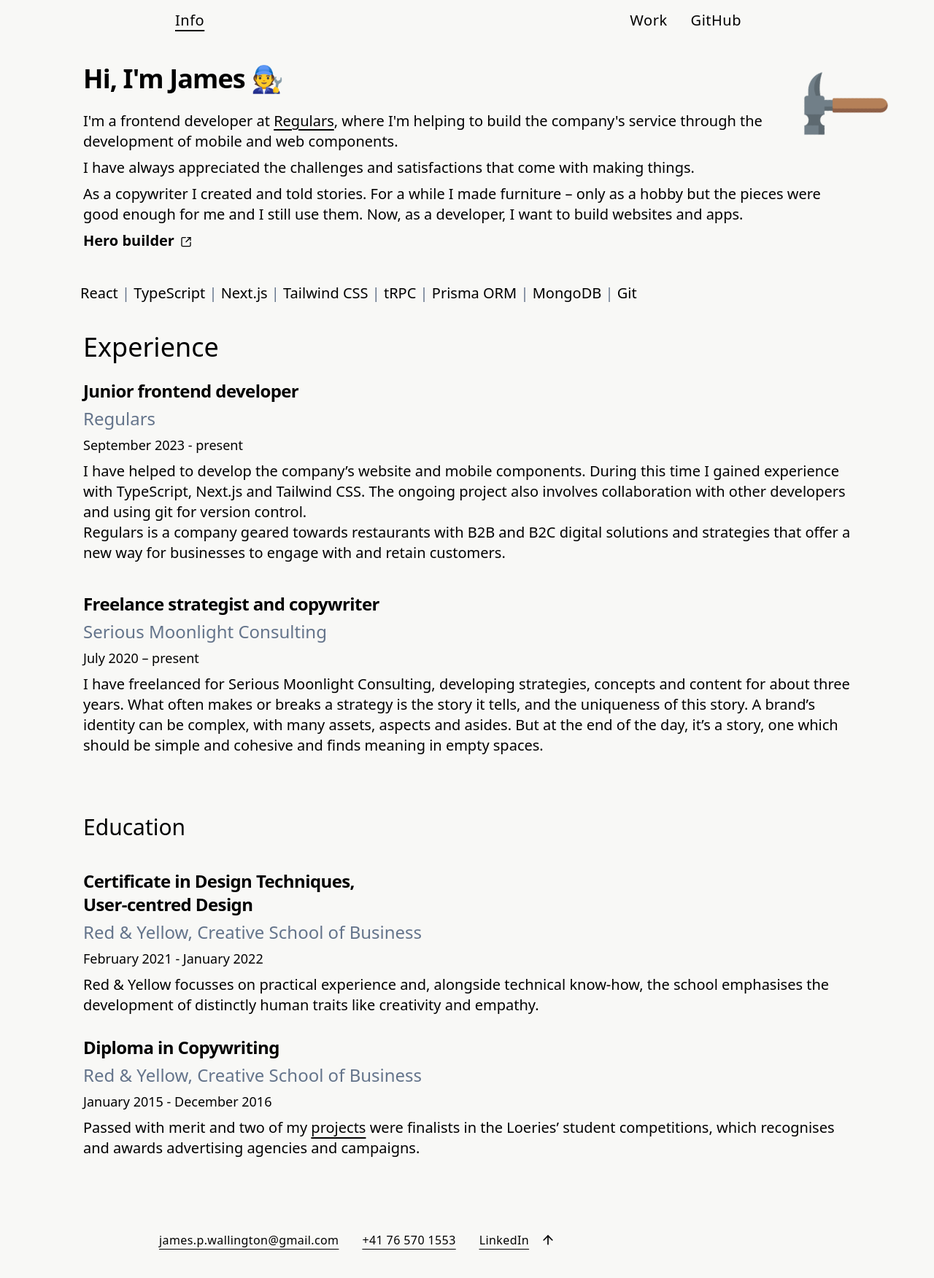
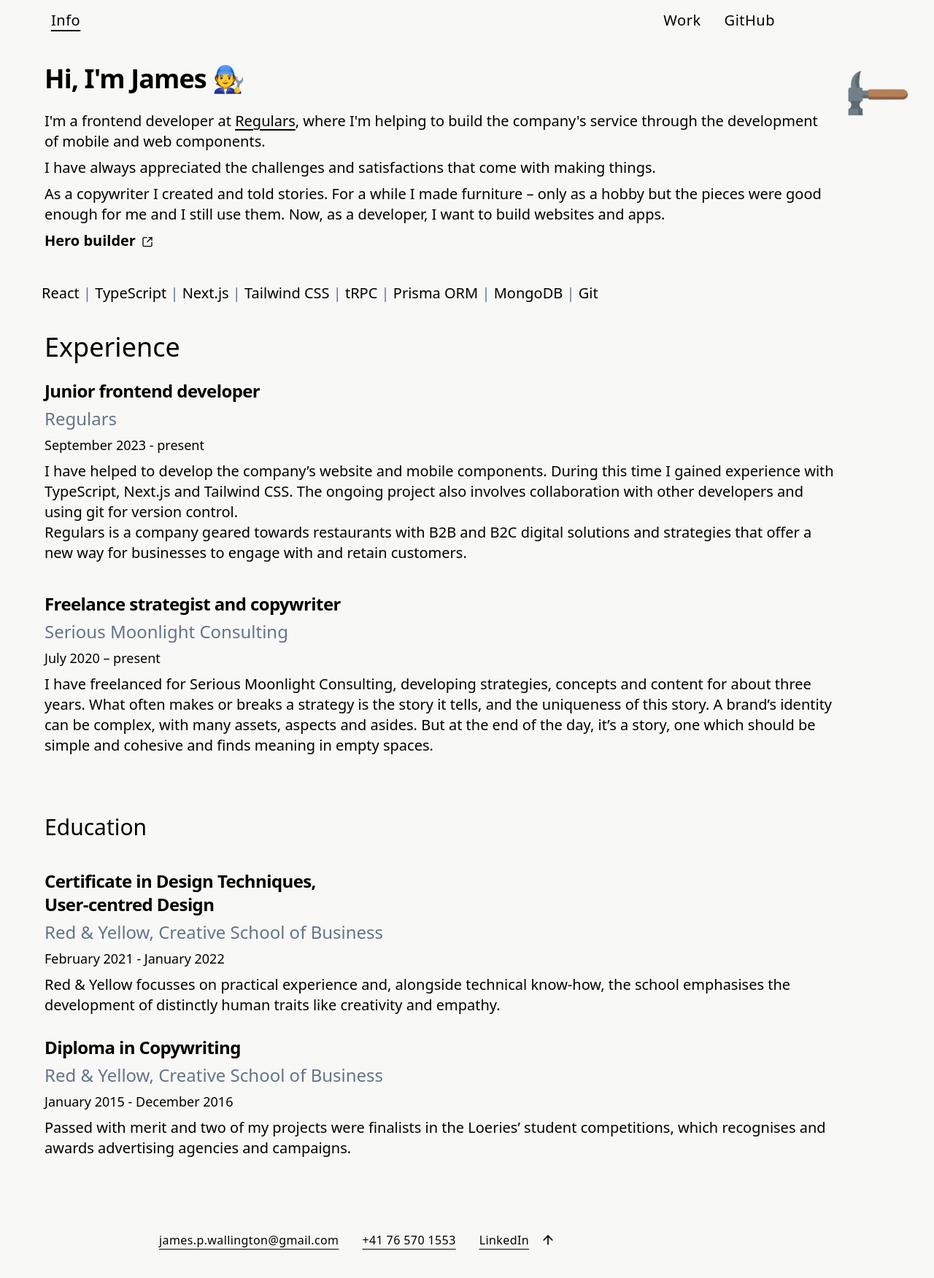
Before and after one commit to Lopside95/james-site, a Next.js app: page / in a window 1280 px wide. Shown: the top 1752 px of the page at 73% size. Built offline with nearby package versions, Linux system fonts and the light colour scheme.

Commit message:
more design fixes

```diff
--- a/src/components/Navbar.tsx
+++ b/src/components/Navbar.tsx
@@ -12,13 +12,17 @@
     }`;
 
   return (
-    <div className="flex w-full py-2 mb-3 md:h-14 h-[4.5rem] px-5 md:px-[14rem] inset-0   text-base-txtClr  bg-base-bg justify-between fixed  top-0  z-50  ">
-      <Button className={navItemStyle("/")} variant="link">
+    <div className="flex w-full mb-3 md:h-14 h-[4.5rem] inset-0 items-center justify-center  text-base-txtClr  bg-base-bg  fixed  top-0  z-50">
+      <div className="flex max-w-[1100px] md:w-[800px] xl:w-[1100px]  lg:w-[1000px] justify-between ">
+        <Button
+          className={`${navItemStyle("/")} xl:pl-0 md:-ml-5 lg:pl-28`}
+          variant="link"
+        >
           <Link href="/" tabIndex={-1}>
             Info
           </Link>
         </Button>
-      <div className="flex md:pr-6 ">
+        <div className="flex md:pr-6 lg:pr-[7rem] ">
           {/* <Button className={navItemStyle("/cv")} variant="link">
           <Link href="/cv" tabIndex={-1}>
             CV
@@ -41,7 +45,55 @@
           </Button>
         </div>
       </div>
+    </div>
   );
 };
 
 export default Navbar;
+// import Link from "next/link";
+// import { Button } from "@ui/button";
+// import { useRouter } from "next/router";
+
+// const Navbar = () => {
+//   const router = useRouter();
+//   const activePage = (path: string) => router.pathname === path;
+
+//   const navItemStyle = (page: string) =>
+//     ` hover:underline-offset-[6px] max-md:mt-3 md:text-xl text-2xl ${
+//       activePage(page) ? "underline underline-offset-[6px] " : ""
+//     }`;
+
+//   return (
+//     <div className="flex w-full py-2 mb-3 md:h-14 h-[4.5rem] px-3 lg:px-5 2xl:px-[16rem] xl:px-[7rem]  inset-0   text-base-txtClr  bg-base-bg justify-between fixed  top-0  z-50  ">
+//       <Button className={navItemStyle("/")} variant="link">
+//         <Link href="/" tabIndex={-1}>
+//           Info
+//         </Link>
+//       </Button>
+//       <div className="flex md:pr-6 ">
+//         {/* <Button className={navItemStyle("/cv")} variant="link">
+//           <Link href="/cv" tabIndex={-1}>
+//             CV
+//           </Link>
+//         </Button> */}
+//         <Button className={navItemStyle("/work")} variant="link">
+//           <Link className="" href="/work" tabIndex={-1}>
+//             Work
+//           </Link>
+//         </Button>
+//         {/* Empty string because opens new tab so github will never be underlined */}
+//         <Button className={navItemStyle("")} variant="link">
+//           <Link
+//             href="https://github.com/Lopside95"
+//             tabIndex={-1}
+//             target="_blank"
+//           >
+//             GitHub
+//           </Link>
+//         </Button>
+//       </div>
+//     </div>
+//   );
+// };
+
+// export default Navbar;
--- a/src/components/cv/education.tsx
+++ b/src/components/cv/education.tsx
@@ -42,10 +42,10 @@
           </CardHeader>
         </div>
         <CardContent className=" w-full">
-          Passed with merit and two of my{" "}
-          <ProjectLink href={"/work"}>projects</ProjectLink> were finalists in
-          the Loeries’ student competitions, which recognises and awards
-          advertising agencies and campaigns.
+          Passed with merit and two of my projects were finalists in the
+          Loeries’ student competitions, which recognises and awards advertising
+          agencies and campaigns.
+          {/* <ProjectLink href={"/work"}>projects</ProjectLink>  */}
         </CardContent>
       </Card>
     </div>
--- a/src/components/hammer.tsx
+++ b/src/components/hammer.tsx
@@ -17,7 +17,7 @@
 
   return (
     <motion.div
-      className="fixed right-32 top-24 w-28"
+      className="fixed right-24 top-24 w-20 lg2:w-32 lg:w-22"
       style={{
         x: 49,
         y: -4,
--- a/src/components/work/settings.tsx
+++ b/src/components/work/settings.tsx
@@ -12,12 +12,10 @@
         <div className="flex flex-col md:w-2/3 gap-4 ">
           <h1>User and Company Settings</h1>
 
-          {isLaptop && (
-            <p>
-              A tabbed interface allowing companies and employees to update or
-              delete their accounts.
-            </p>
-          )}
+          <p>
+            A tabbed interface allowing companies and employees to update or
+            delete their accounts.
+          </p>
         </div>
         <Image
           alt="Account settings"
@@ -26,17 +24,11 @@
           src="/settingsLaptop.png"
           width={600}
         />
-        {!isLaptop && (
-          <p>
-            A tabbed interface allowing companies and employees to update or
-            delete their accounts.
-          </p>
-        )}
       </article>
       <article className="flex justify-evenly max-md:py-8 items-center mr-10">
         <Image
           alt="Mobile settings view"
-          className="md:w-1/4 w-72 h-auto"
+          className="md:w-1/4 max-sm:pr-10 sm:w-72 h-auto"
           height={600}
           src="/settingsMobile.png"
           width={600}
--- a/src/globals.css
+++ b/src/globals.css
@@ -88,7 +88,7 @@
     @apply text-[1.75rem] md:text-2xl;
   }
   p {
-    @apply text-pBase md:text-xl;
+    @apply text-pBase sm:text-xl;
   }
   .scrollbar {
     scrollbar-color: #000 red;
--- a/src/pages/_app.tsx
+++ b/src/pages/_app.tsx
@@ -31,7 +31,7 @@
       <Navbar />
       <main className="pt-16 pb-5 max-md:px-5  flex flex-col items-center">
         {Boolean(isLaptop) && <Hammer />}
-        <div className="max-w-[1100px]">
+        <div className="xl:max-w-[1150px] max-xl:-ml-0 md:pl-5  lg:-ml-24 md:max-w-[800px]">
           <Component {...pageProps} />
         </div>
         <Footer />
--- a/tailwind.config.ts
+++ b/tailwind.config.ts
@@ -21,6 +21,7 @@
         sm: "640px",
         md: "768px",
         lg: "1024px",
+        lg2: "1150px",
         xl: "1280px",
         "2xl": "1400px",
       },
```
Lines whose indentation alone changed are shown as unchanged.
